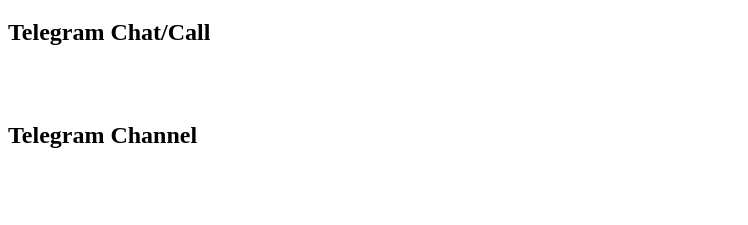
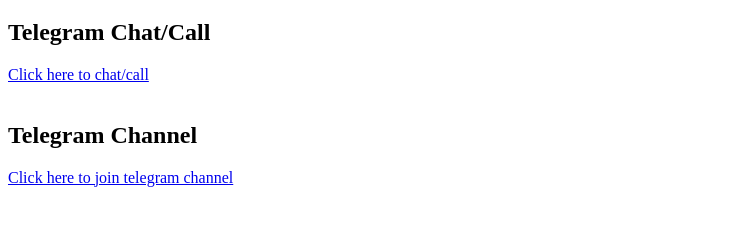
Before and after one commit to AbdurRahmanG/telegram, a plain HTML site: page index.html in a window 1280 px wide. Shown: the part 61-286 px from the top of the page, without its empty margins (0-748 px from the left). Drawn offline with Linux system fonts and the light colour scheme.

Commit message:
Update index.html

```diff
--- a/index.html
+++ b/index.html
@@ -31,9 +31,9 @@
   <h1>Join ↓↓↓</h1>
 
   <h2>Telegram Chat/Call</h2>
-  <a href="https://www.telegram.dog/AbdurRahmanGDotCom" target="_blank"></a>
+  <a href="https://www.telegram.dog/AbdurRahmanGDotCom" target="_blank">Click here to chat/call</a>
   <br><br>
   <h2>Telegram Channel</h2>
-  <a href="https://www.telegram.dog/AbdurRahmanG" target="_blank"></a>
+  <a href="https://www.telegram.dog/AbdurRahmanG" target="_blank">Click here to join telegram channel</a>
 </body>
 </html>
```
